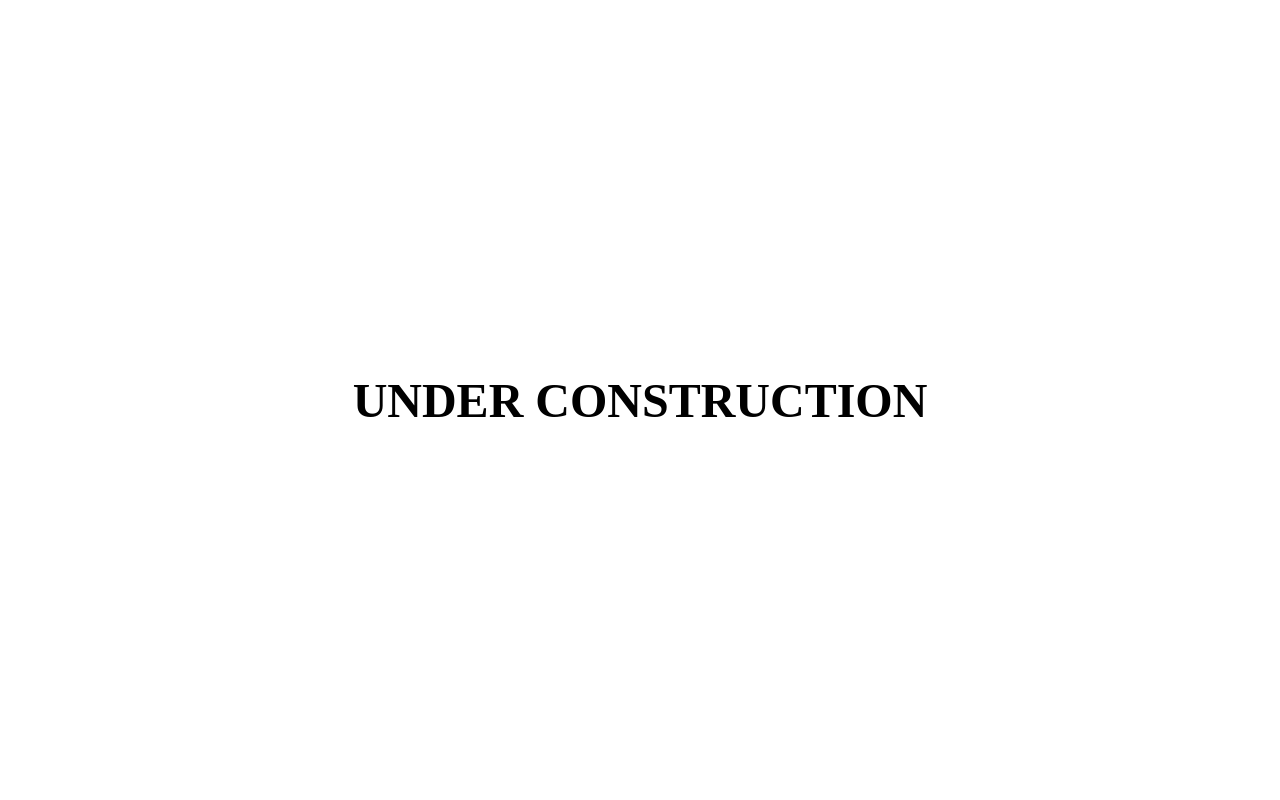
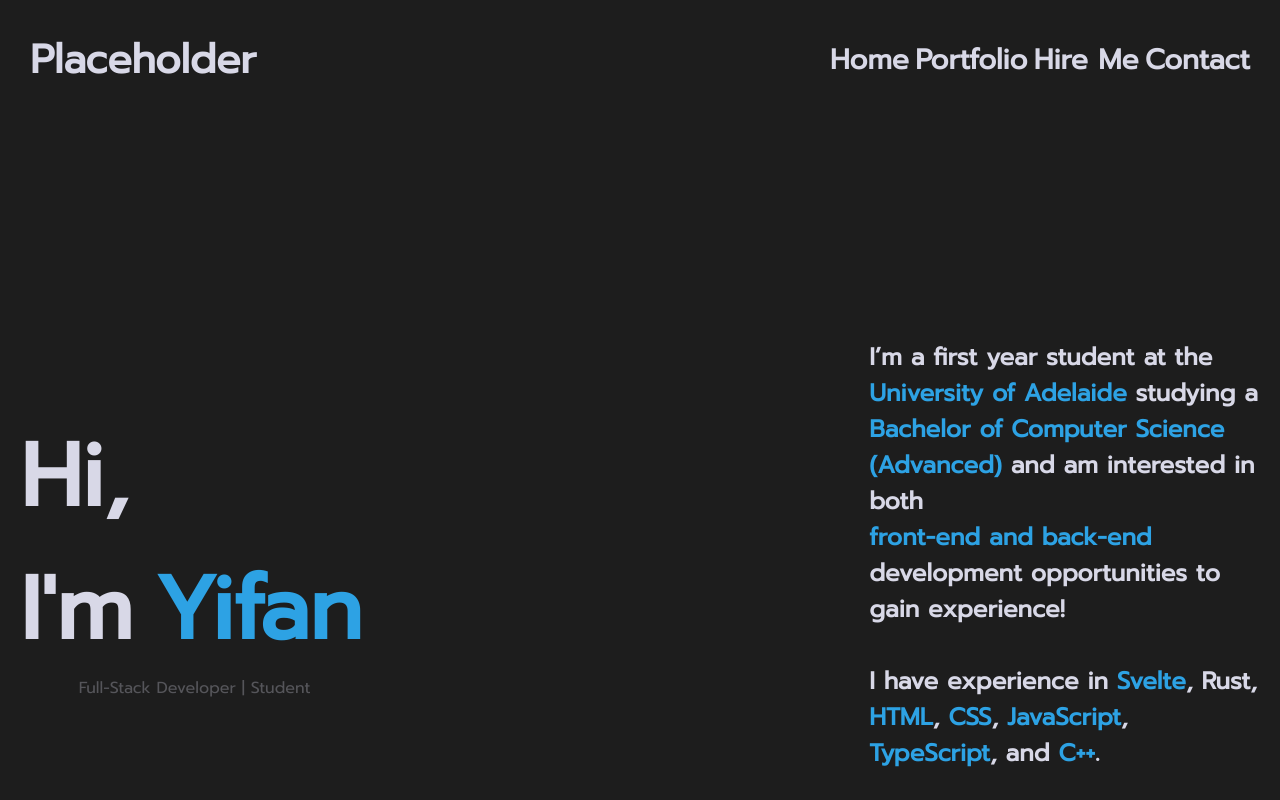
Before and after one commit to yifan117/my-portfolio, a SvelteKit app: page / in a window 1280 px wide. Built offline with nearby package versions, Linux system fonts and the light colour scheme.

Commit message:
completed about me, need to add proficiencies

```diff
--- a/src/routes/+page.svelte
+++ b/src/routes/+page.svelte
@@ -1,19 +1,168 @@
+<script lang="ts">
+
+    let headerContents = [
+        { content: "Home"},
+        { content: "Portfolio"},
+        { content: "Hire Me"},
+        { content: "Contact"}
+    ];
+
+</script>
+
+<link rel="stylesheet" href="https://fonts.googleapis.com/css?family=Prompt">
+
 <div class="page">
-    <p>under construction</p>
+    <div class="header">
+        <div class="logo">
+            Placeholder
+        </div>
+
+        <div class="header-contents">
+            <ul>
+                {#each headerContents as headerContent}
+                <li><a href="#">{headerContent.content}</a></li>
+                {/each}
+            </ul>
+        </div>
+    </div>
+
+    <div class="body-container">
+        <div class="hi-container">
+            <div class="hi">
+                    <p class="hi-text">Hi, I'm</p>
+                    <p class="hi-text-yifan" style="color: #2DA2E4">Yifan</p>
+            </div>
+
+            <div class="occupation">
+                <p class="sub-text">Full-Stack Developer | Student</p>
+            </div>
+        </div>
+
+        <div class="about-me">
+            I’m a first year student at the <span style="color: #2DA2E4">University of Adelaide</span> studying a <span style="color: #2DA2E4">Bachelor of Computer Science (Advanced)</span> and am interested in both <br><span style="color: #2DA2E4">front-end and back-end</span> development opportunities to gain experience!
+            <br><br>
+            I have experience in <span style="color: #2DA2E4">Svelte</span>, Rust, <span style="color: #2DA2E4">HTML</span>, <span style="color: #2DA2E4">CSS</span>, <span style="color: #2DA2E4">JavaScript</span>, <span style="color: #2DA2E4">TypeScript</span>, and <span style="color: #2DA2E4">C++</span>.
+        </div>
+    </div>
 </div>
 
 
 <style>
+
+    * {
+        color: #D8D8E7;
+        font-family: 'Prompt';
+    }
+
+    a, li, ul {
+        text-decoration: none;
+        list-style: none;
+        display: flex;
+    }
     .page {
         display: flex;
+        flex-direction: column;
         align-items: center;
-        justify-content: center;
         height: 100vh;
+        background: #1D1D1D;
+        gap: 200px;
+    }
+
+    .logo {
+        display: flex;
+        width: 100%;
+        font-size: 40px;
+        font-weight: 700;
+    }
+
+    .header {
+        display: flex;
+        align-items: center;
+        justify-content: space-between;
+        gap: 300px;
+        align-self: stretch;
+        padding: 10px 30px 10px 30px;
+    }
+
+    .header-contents {
+        display: flex;
+        width: 100%;
+    }
+
+    .hi-container {
+        display: flex;
+        flex-direction: column;
+    }
+
+    ul {
+        width: 100%;
+        justify-content: space-between;
+        font-size: 28px;
+        font-weight: 600;
+    }
+
+    .body-container {
+        display: flex;
+        align-items: center;
+        gap: 500px;
+        padding: 20px;
+    }
+
+    .about-me {
+        font-weight: 600;
+        font-size: 24px;
+    }
+
+    .hi-container {
+        display: flex;
+        flex-direction: column;
+        align-items: center;
+    }
+
+    .hi {
+        display: flex;
+        flex: none;
+        order: 0;
+        flex-grow: 0;
+        width: 100%;
+        gap: 30px;
+    }
+
+    .column-div {
+        display: flex;
+        flex-direction: column;
+        width: 100%;
+        padding: none;
+    }
+
+    .row-div {
+        display: flex;
+        width: 100%;
+    }
+
+    .hi-text, .hi-text-yifan {
+        font-size: 88px;
+        font-weight: 600;
     }
 
     p {
-        font-size: 3em;
-        font-weight: 700;
-        text-transform: uppercase;
+        margin-block-start: 0px;
+        margin-block-end: 0px;
+        margin-inline-start: 0px;
+        margin-inline-end: 0px;
+    }
+
+    .hi-text-yifan {
+        display: flex;
+        align-self: flex-end;
+        width: 100%;
+    }
+
+    .hi-text {
+        width: 30%;
+    }
+
+    .sub-text {
+        opacity: 30%;
     }
 </style>
```
